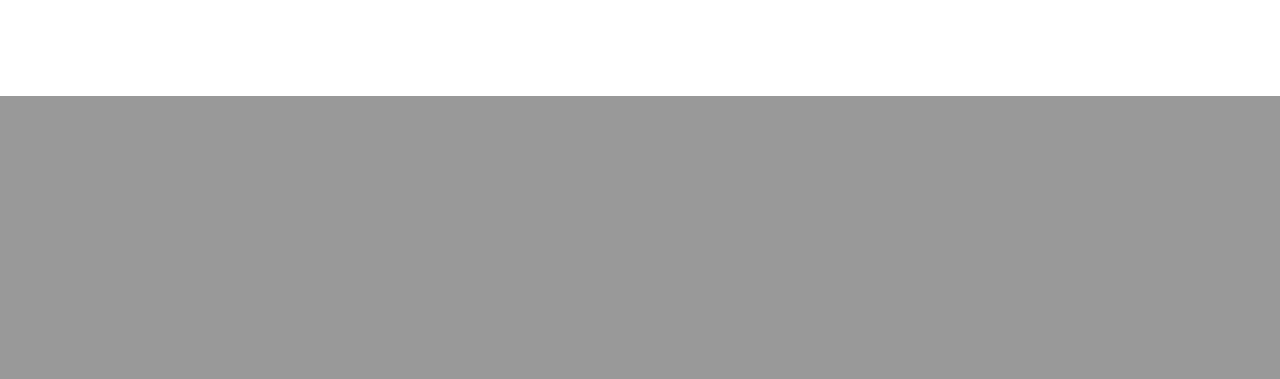
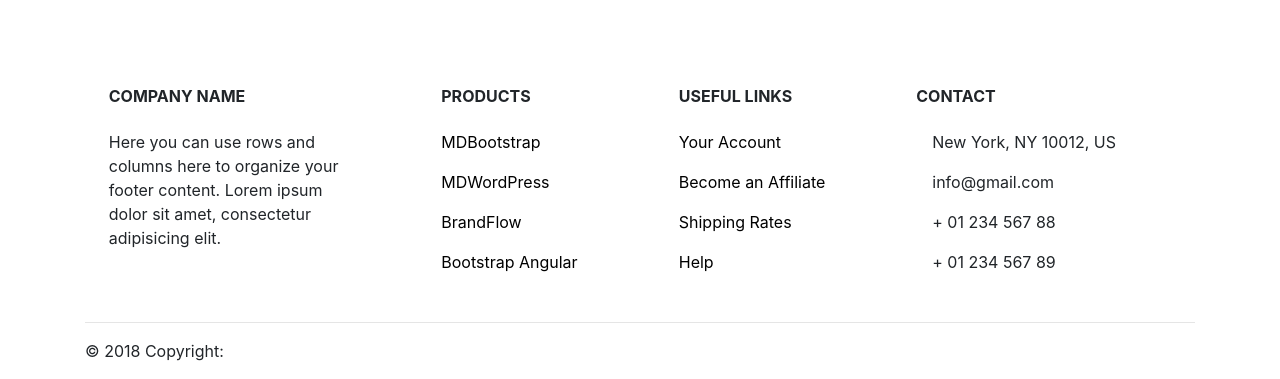
Before and after one commit to timtheone/FSWD40-PHP-CHALLENGE, a PHP site: page /php_exercises/ in a window 1280 px wide. Shown: the part 704-1083 px from the top of the page. Before the commit the page ends 800 px from the top, so only its background shows below. Run offline with PHP 8.4, Linux system fonts and the light colour scheme.

Commit message:
add partials

```diff
--- /dev/null
+++ b/footer.php
@@ -0,0 +1,93 @@
+<!-- Footer -->
+<footer class="page-footer font-small mdb-color pt-4 mt-4">
+
+  <!-- Footer Links -->
+  <div class="container text-center text-md-left">
+
+    <!-- Footer links -->
+    <div class="row text-center text-md-left mt-3 pb-3">
+
+      <!-- Grid column -->
+      <div class="col-md-3 col-lg-3 col-xl-3 mx-auto mt-3">
+        <h6 class="text-uppercase mb-4 font-weight-bold">Company name</h6>
+        <p>Here you can use rows and columns here to organize your footer content. Lorem ipsum dolor sit amet, consectetur adipisicing elit.</p>
+      </div>
+      <!-- Grid column -->
+
+      <hr class="w-100 clearfix d-md-none">
+
+      <!-- Grid column -->
+      <div class="col-md-2 col-lg-2 col-xl-2 mx-auto mt-3">
+        <h6 class="text-uppercase mb-4 font-weight-bold">Products</h6>
+        <p><a href="#!">MDBootstrap</a></p>
+        <p><a href="#!">MDWordPress</a></p>
+        <p><a href="#!">BrandFlow</a></p>
+        <p><a href="#!">Bootstrap Angular</a></p>
+      </div>
+      <!-- Grid column -->
+
+      <hr class="w-100 clearfix d-md-none">
+
+      <!-- Grid column -->
+      <div class="col-md-3 col-lg-2 col-xl-2 mx-auto mt-3">
+        <h6 class="text-uppercase mb-4 font-weight-bold">Useful links</h6>
+        <p><a href="#!">Your Account</a></p>
+        <p><a href="#!">Become an Affiliate</a></p>
+        <p><a href="#!">Shipping Rates</a></p>
+        <p><a href="#!">Help</a></p>
+      </div>
+
+      <!-- Grid column -->
+      <hr class="w-100 clearfix d-md-none">
+
+      <!-- Grid column -->
+      <div class="col-md-4 col-lg-3 col-xl-3 mx-auto mt-3">
+        <h6 class="text-uppercase mb-4 font-weight-bold">Contact</h6>
+        <p><i class="fa fa-home mr-3"></i> New York, NY 10012, US</p>
+        <p><i class="fa fa-envelope mr-3"></i> info@gmail.com</p>
+        <p><i class="fa fa-phone mr-3"></i> + 01 234 567 88</p>
+        <p><i class="fa fa-print mr-3"></i> + 01 234 567 89</p>
+      </div>
+      <!-- Grid column -->
+
+    </div>
+    <!-- Footer links -->
+
+    <hr>
+
+    <!-- Grid row -->
+    <div class="row d-flex align-items-center">
+
+      <!-- Grid column -->
+      <div class="col-md-8 col-lg-8">
+
+        <!--Copyright-->
+        <p class="text-center text-md-left">© 2018 Copyright: </p>
+
+      </div>
+      <!-- Grid column -->
+
+      <!-- Grid column -->
+      <div class="col-md-4 col-lg-4 ml-lg-0">
+
+        <!-- Social buttons -->
+        <div class="text-center text-md-right">
+          <ul class="list-unstyled list-inline">
+            <li class="list-inline-item"><a class="btn-floating btn-sm rgba-white-slight mx-1"><i class="fa fa-facebook"></i></a></li>
+            <li class="list-inline-item"><a class="btn-floating btn-sm rgba-white-slight mx-1"><i class="fa fa-twitter"></i></a></li>
+            <li class="list-inline-item"><a class="btn-floating btn-sm rgba-white-slight mx-1"><i class="fa fa-google-plus"></i></a></li>
+            <li class="list-inline-item"><a class="btn-floating btn-sm rgba-white-slight mx-1"><i class="fa fa-linkedin"></i></a></li>
+          </ul>
+        </div>
+
+      </div>
+      <!-- Grid column -->
+
+    </div>
+    <!-- Grid row -->
+
+  </div>
+  <!-- Footer Links -->
+
+</footer>
+<!-- Footer -->
--- a/index.php
+++ b/index.php
@@ -15,28 +15,8 @@
 
 <body>
 
-<nav class="navbar navbar-expand-lg navbar-light bg-light">
-  <a class="navbar-brand" href="#">Rent24</a>
-  <button class="navbar-toggler" type="button" data-toggle="collapse" data-target="#navbarNav" aria-controls="navbarNav" aria-expanded="false" aria-label="Toggle navigation">
-    <span class="navbar-toggler-icon"></span>
-  </button>
-  <div class="collapse navbar-collapse" id="navbarNav">
-    <ul class="navbar-nav">
-      <li class="nav-item active">
-        <a class="nav-link" href="#">Home <span class="sr-only">(current)</span></a>
-      </li>
-      <li class="nav-item">
-        <a class="nav-link" href="#">Destination</a>
-      </li>
-      <li class="nav-item">
-        <a class="nav-link" href="#">Cars</a>
-      </li>
-      <li class="nav-item">
-        <a class="nav-link disabled" href="#">Offers</a>
-      </li>
-    </ul>
-  </div>
-</nav>
+<!-- Include navbar -->
+<?php include('navbar.php') ?>
 
 <div class="jumbotron jumbotron-fluid">
   <div class="container">
@@ -56,21 +36,23 @@
             <label for="password">Password</label>
             <input type="password" class="form-control" id="password" placeholder="Password">
           </div>
-          <button type="submit" class="btn btn-primary">Log in</button>
+          <input type="submit" class="btn btn-primary" value="Log in">
+          <button type="button" class="btn btn-light float-right"><a href="#">Register</a></button>
         </form>
       </div>
     </div>
   </div>
 </div>
 
+<!-- Include footer -->
+<?php include('footer.php') ?>
 
-
-	<?php
-	include("connect.php");
+<?php
+include("connect.php");
 
 
 
-	?>
+?>
 
 
 </body>
--- /dev/null
+++ b/navbar.php
@@ -0,0 +1,22 @@
+<nav class="navbar navbar-expand-lg navbar-light white-navbar">
+  <a class="navbar-brand" href="#">Rent24</a>
+  <button class="navbar-toggler" type="button" data-toggle="collapse" data-target="#navbarNav" aria-controls="navbarNav" aria-expanded="false" aria-label="Toggle navigation">
+    <span class="navbar-toggler-icon"></span>
+  </button>
+  <div class="collapse navbar-collapse" id="navbarNav">
+    <ul class="navbar-nav">
+      <li class="nav-item active">
+        <a class="nav-link" href="#">Home <span class="sr-only">(current)</span></a>
+      </li>
+      <li class="nav-item">
+        <a class="nav-link" href="#">Destination</a>
+      </li>
+      <li class="nav-item">
+        <a class="nav-link" href="#">Cars</a>
+      </li>
+      <li class="nav-item">
+        <a class="nav-link disabled" href="#">Offers</a>
+      </li>
+    </ul>
+  </div>
+</nav>
--- a/style.css
+++ b/style.css
@@ -5,3 +5,15 @@
     padding-bottom: 200px;
     color: white;
 }
+
+a {
+    color: black;
+}
+
+a:hover {
+    text-decoration: none;
+}
+
+.white-navbar {
+    background-color: white;
+}
```
